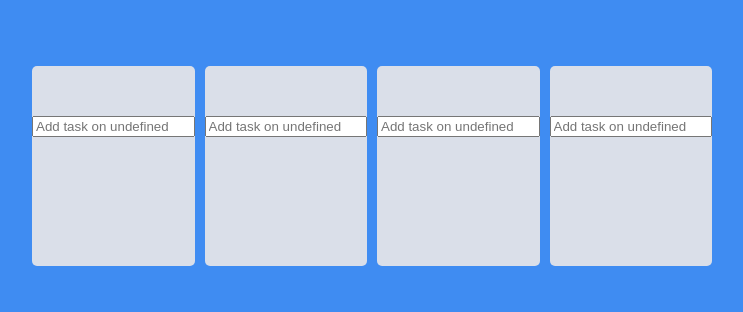
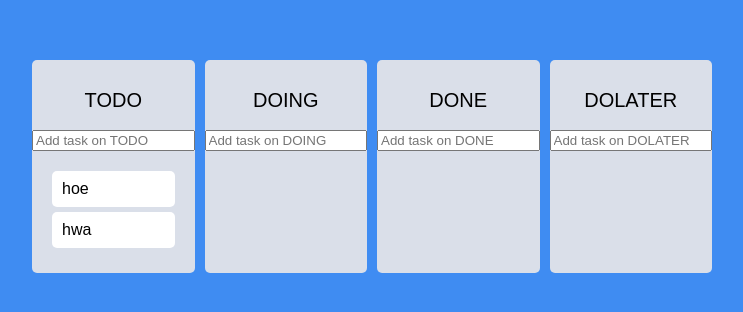
Before and after one commit to onetuks/todolist, a React (Create React App) app: page / in a window 1280 px wide. Shown: the part 234-546 px from the top of the page, without its empty margins (268-1011 px from the left). Built offline with nearby package versions, Linux system fonts and the light colour scheme.

Commit message:
#7.15 Creating Tasks

```diff
--- a/src/App.tsx
+++ b/src/App.tsx
@@ -37,22 +37,25 @@ function App() {
     // #7.10 Cross Board Movement
     setTodos((allBoards) => {
       const sourceBoardCopy = [...allBoards[source.droppableId]];
+      const taskObj = sourceBoardCopy[source.index]
       sourceBoardCopy.splice(source.index, 1);
-      if (destination?.droppableId === source.droppableId) {
-        sourceBoardCopy.splice(destination.index, 0, draggableId);
+
+      if (destination?.droppableId === source.droppableId) { // 내수용
+        sourceBoardCopy.splice(destination.index, 0, taskObj);
         return {
           ...allBoards,
           [source.droppableId]: sourceBoardCopy,
         }
-      } else {
+      } else { // 수출용
         const destBoardCopy = [...allBoards[destination!.droppableId]];
-        destBoardCopy.splice(destination!.index, 0, draggableId);
+        destBoardCopy.splice(destination!.index, 0, taskObj);
         return {
           ...allBoards,
           [source.droppableId]: sourceBoardCopy,
           [destination!.droppableId]: destBoardCopy,
         }
       }
+
     })
   };
 
@@ -61,7 +64,7 @@ function App() {
       <Wrapper>
         <Boards>
           {Object.keys(todos).map((boardId) => (
-            <Board key={boardId} todos={todos[boardId]} droppableId={boardId}/>
+            <Board key={boardId} todos={todos[boardId]} boardId={boardId}/>
           ))}
         </Boards>
       </Wrapper>
--- a/src/Atom.ts
+++ b/src/Atom.ts
@@ -12,7 +12,7 @@ export interface ITodo {
 export const todoState = atom<ITodoState>({
     key: "todo",
     default: {
-        TODO: [],
+        TODO: [{id: 1, text:"hoe"}, {id: 2, text:"hwa"}],
         DOING: [],
         DONE: [],
         DOLATER: [],
--- a/src/components/Board.tsx
+++ b/src/components/Board.tsx
@@ -1,8 +1,9 @@
 import { useRef } from "react";
 import { Droppable } from "react-beautiful-dnd";
 import { useForm } from "react-hook-form";
+import { useSetRecoilState } from "recoil";
 import styled from "styled-components";
-import { ITodo } from "../Atom";
+import { ITodo, todoState } from "../Atom";
 import DraggabbleCard from "./DraggabbleCard";
 
 const Wrapper = styled.div`
@@ -57,8 +58,21 @@ interface IForm {
 }
 
 function Board({ todos, boardId }: IBoardProps) {
+  const setTodoState = useSetRecoilState(todoState);
   const { register, handleSubmit, setValue } = useForm<IForm>();
   const onValid = ({todo} : IForm) => {
+    const newTodo = {
+      id: Date.now(),
+      text: todo,
+    }
+    setTodoState((allBoard) => {
+      return {
+        ...allBoard,
+        [boardId]: [
+          newTodo, ...allBoard[boardId],
+        ]
+      }
+    })
     setValue("todo", "");
   };
 
```
